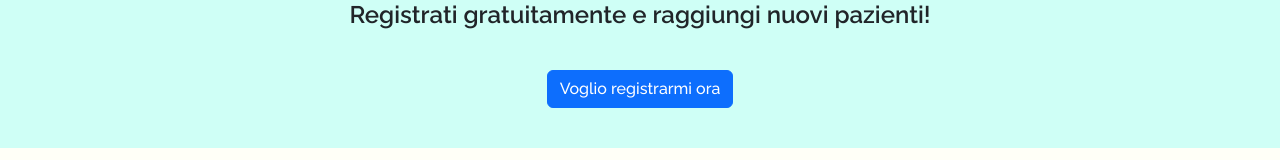
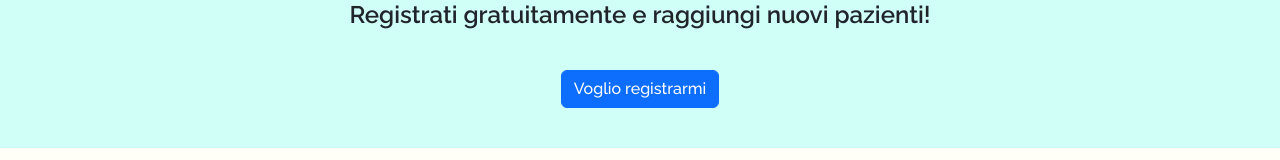
Before and after one commit to MarcoProstamo/bdoctors-frontend, a React (Vite) app: page /doctors/add in a window 1280 px wide. Shown: the part 136-296 px from the top of the page. Built offline with nearby package versions, Linux system fonts and the light colour scheme; no server answers; a web font is replaced by a local one.

Commit message:
mod text button

```diff
--- a/src/assets/pages/AddDoctorPage.jsx
+++ b/src/assets/pages/AddDoctorPage.jsx
@@ -53,7 +53,7 @@ export default function AddDoctorPage() {
         </h4>
         <div className="text-center">
           <a className="btn btn-primary my-3 fw-medium" href="#targetSection">
-            Voglio registrarmi ora
+            Voglio registrarmi
           </a>
         </div>
       </div>
```
